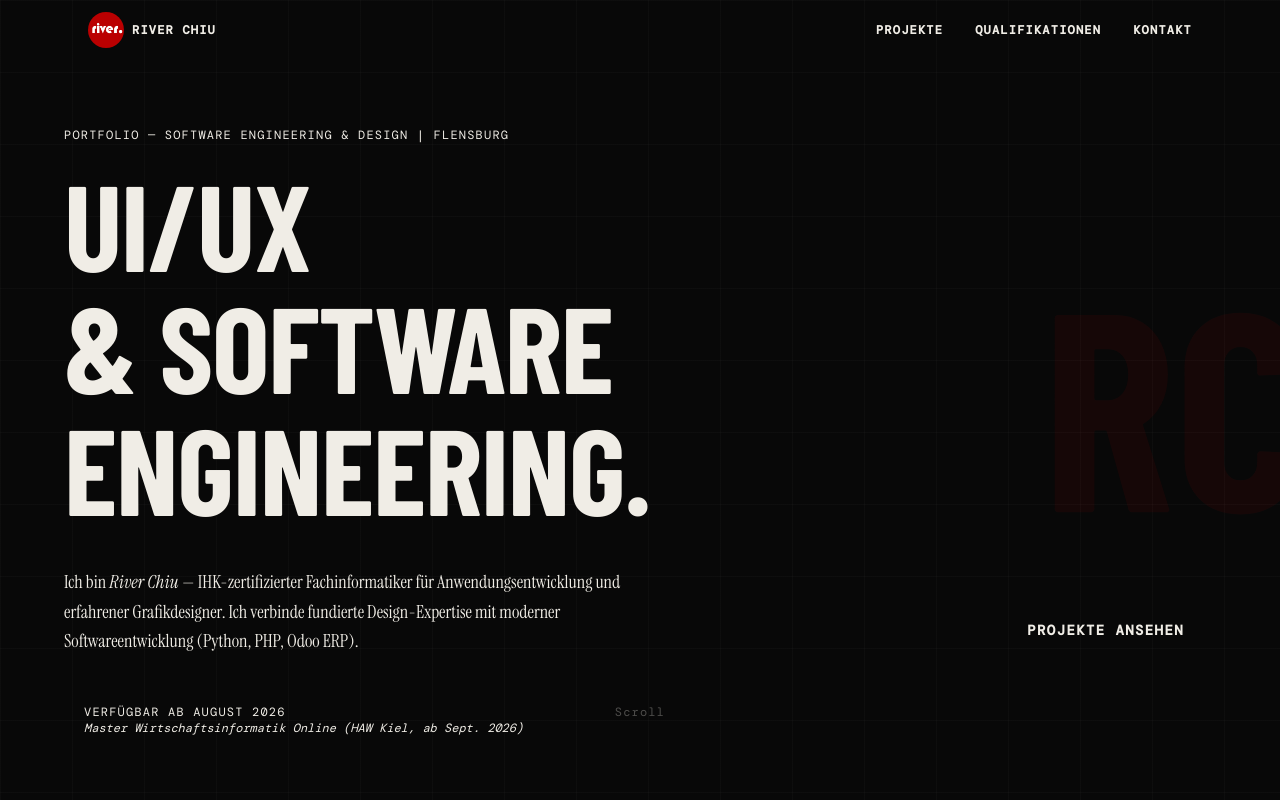
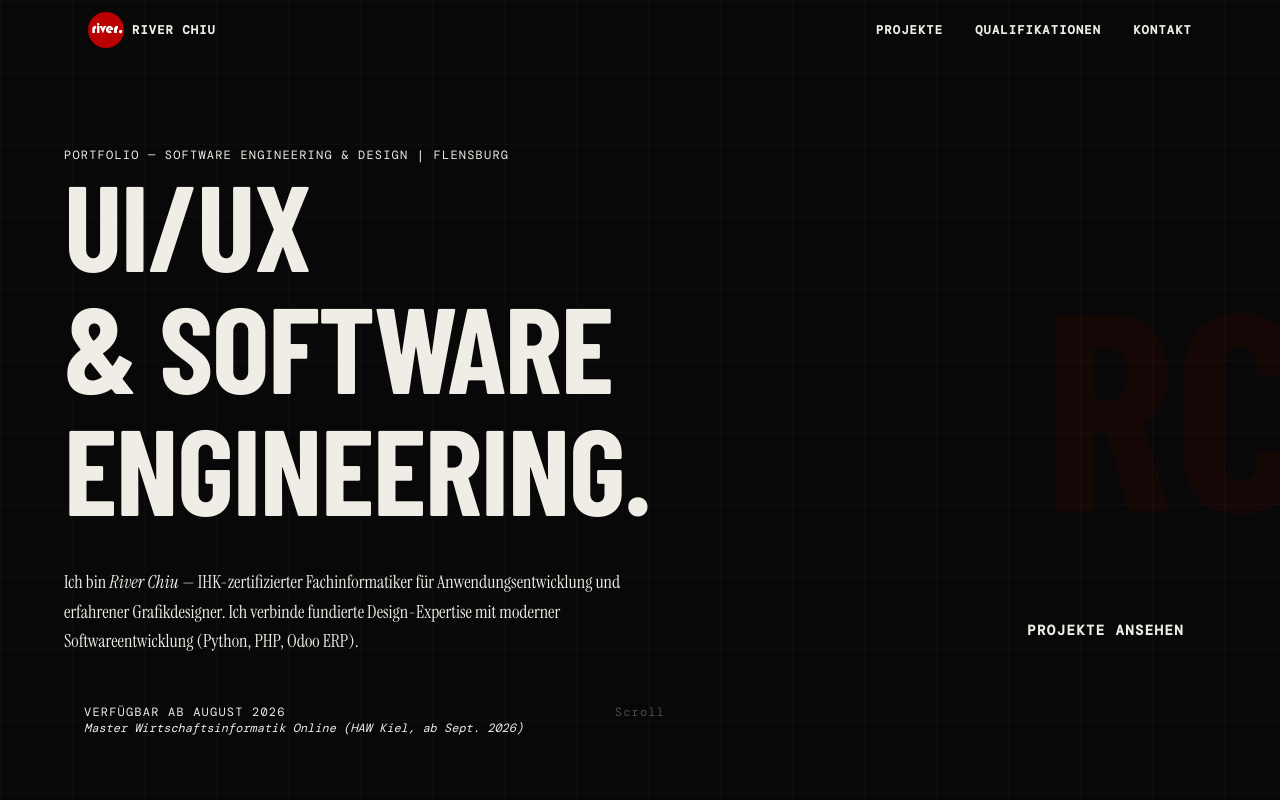
Before and after one commit to riverchiu-dev/riverchiu-dev.github.io, a React (Vite) app: page / in a window 1280 px wide. Shown: the top 800 px of the page. Built offline with nearby package versions, Linux system fonts and the light colour scheme; a web font is replaced by a local one.

Commit message:
Adjust paragraph margin in App.tsx
Updated paragraph margin for better spacing.

```diff
--- a/src/app/App.tsx
+++ b/src/app/App.tsx
@@ -215,7 +215,7 @@ export default function App() {
         </div>
 
         <div className="max-w-6xl mx-auto w-full relative z-10">
-          <p className="font-mono text-xs tracking-widest text-primary uppercase mb-5">
+          <p className="font-mono text-xs tracking-widest text-primary mt-5 uppercase">
             PORTFOLIO — SOFTWARE ENGINEERING & DESIGN | FLENSBURG
           </p>
 
```
